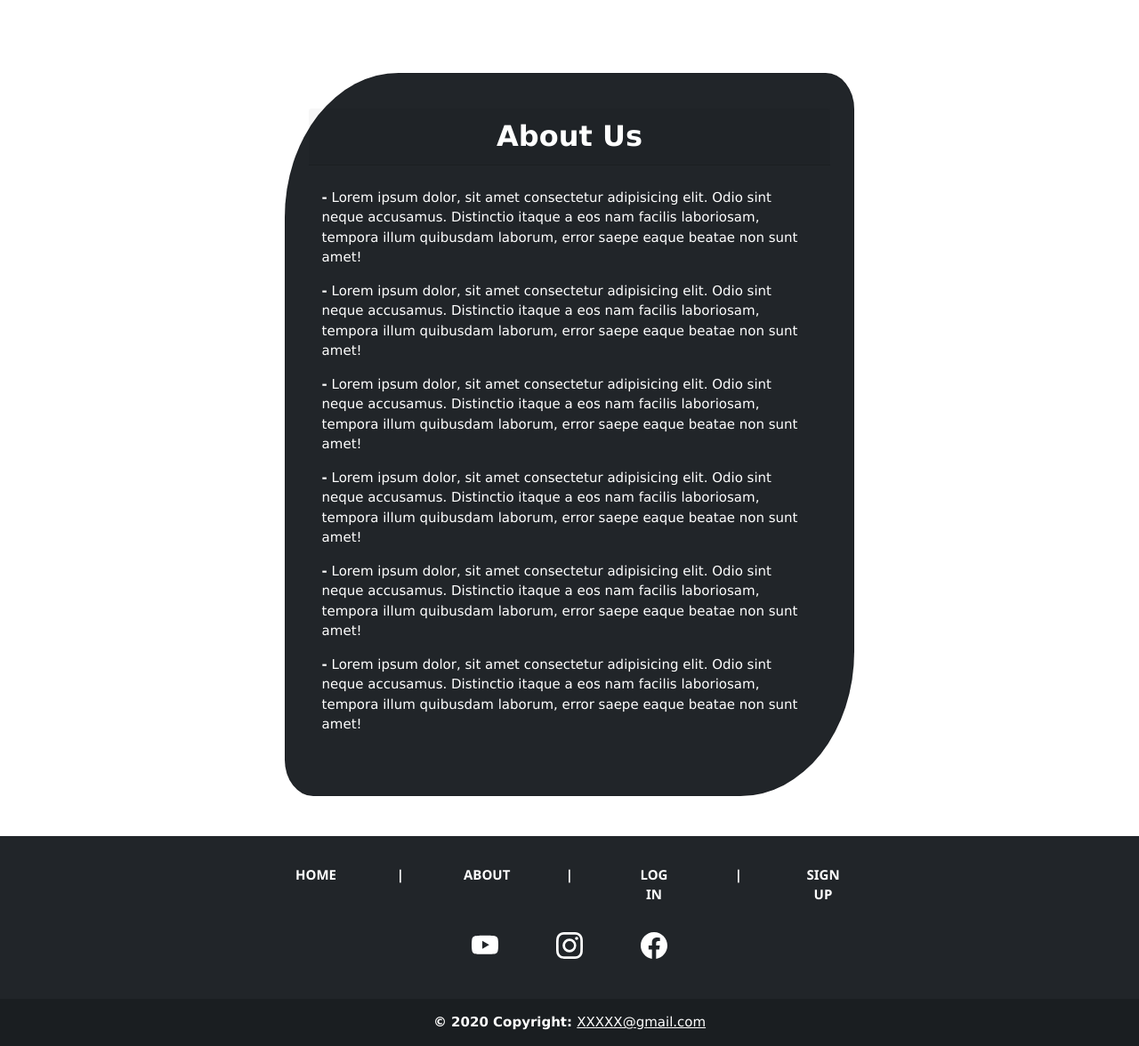
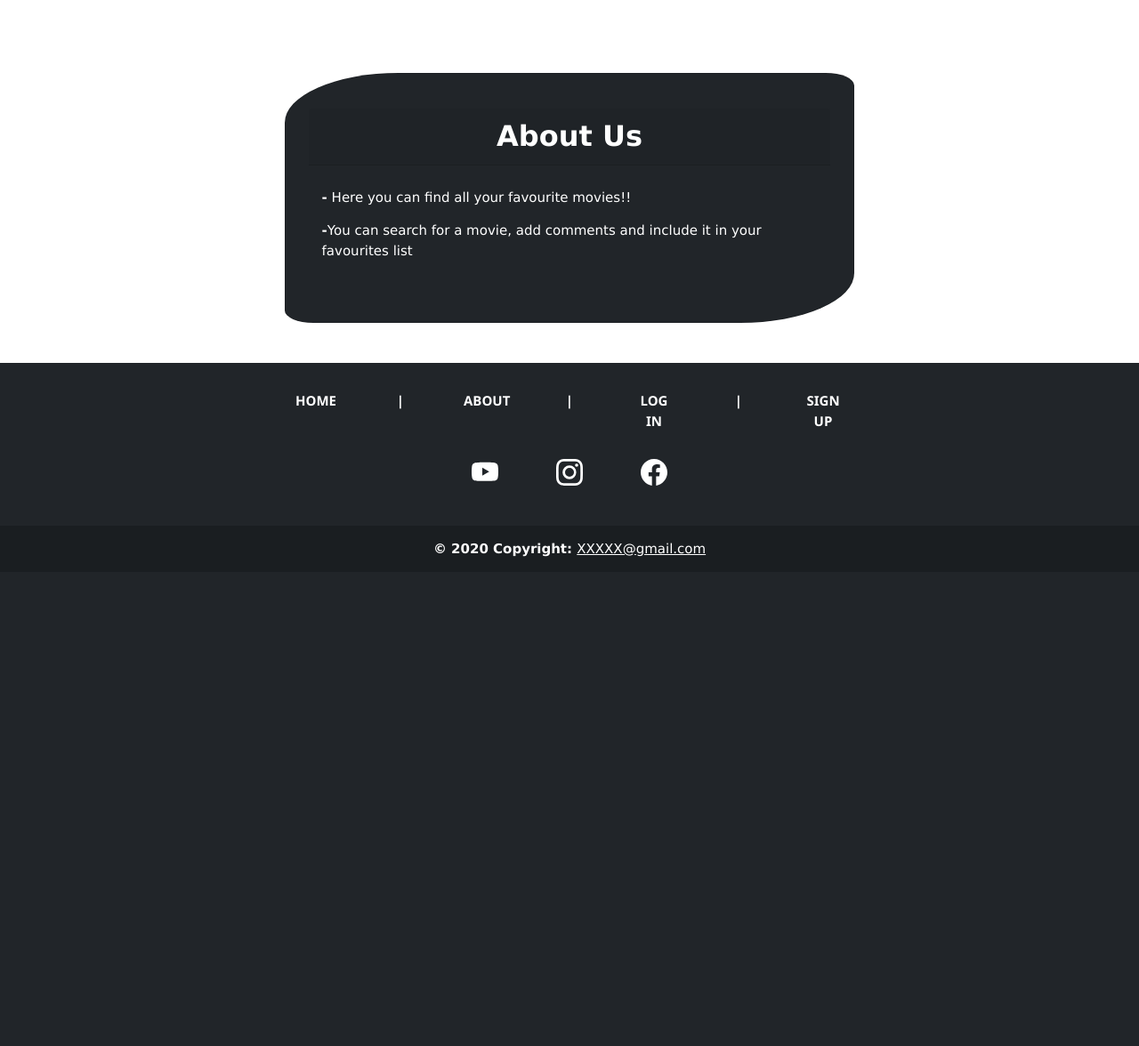
Before and after one commit to yara-amr/online-movies, a Flask app: page /about in a window 1280 px wide. Shown: the part 335-1511 px from the top of the page at 89% size. After the commit the page ends 961 px from the top, so only its background shows below. Run offline with Flask 2, Linux system fonts and the light colour scheme.

Commit message:
Update about.html

```diff
--- a/templates/about.html
+++ b/templates/about.html
@@ -16,12 +16,8 @@
             <!--card-body-->
             <div class="card-body">
               <h5 class="card-title"><b></b></h5>
-              <p><b>-</b> Lorem ipsum dolor, sit amet consectetur adipisicing elit. Odio sint neque accusamus. Distinctio itaque a eos nam facilis laboriosam, tempora illum quibusdam laborum, error saepe eaque beatae non sunt amet!</p>
-              <p><b>-</b> Lorem ipsum dolor, sit amet consectetur adipisicing elit. Odio sint neque accusamus. Distinctio itaque a eos nam facilis laboriosam, tempora illum quibusdam laborum, error saepe eaque beatae non sunt amet!</p>
-              <p><b>-</b> Lorem ipsum dolor, sit amet consectetur adipisicing elit. Odio sint neque accusamus. Distinctio itaque a eos nam facilis laboriosam, tempora illum quibusdam laborum, error saepe eaque beatae non sunt amet!</p>
-              <p><b>-</b> Lorem ipsum dolor, sit amet consectetur adipisicing elit. Odio sint neque accusamus. Distinctio itaque a eos nam facilis laboriosam, tempora illum quibusdam laborum, error saepe eaque beatae non sunt amet!</p>
-              <p><b>-</b> Lorem ipsum dolor, sit amet consectetur adipisicing elit. Odio sint neque accusamus. Distinctio itaque a eos nam facilis laboriosam, tempora illum quibusdam laborum, error saepe eaque beatae non sunt amet!</p>
-              <p><b>-</b> Lorem ipsum dolor, sit amet consectetur adipisicing elit. Odio sint neque accusamus. Distinctio itaque a eos nam facilis laboriosam, tempora illum quibusdam laborum, error saepe eaque beatae non sunt amet!</p>
+              <p><b>-</b> Here you can find all your favourite movies!!              </p>
+              <p><b>-</b>You can search for a movie, add comments and include it in your favourites list</p>
             </div>
             <!--End Of card-body-->
 
```
